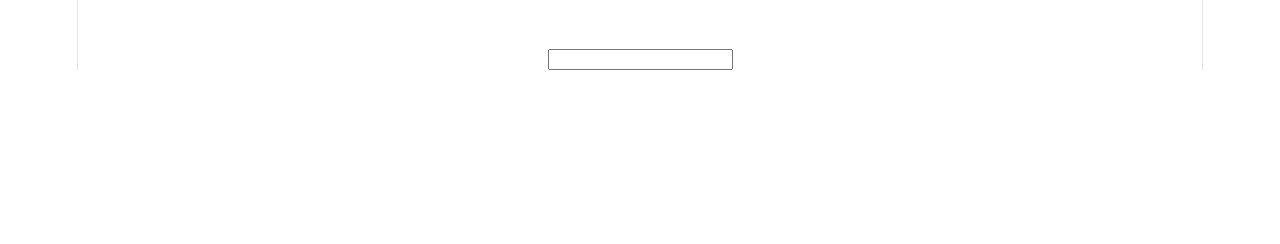
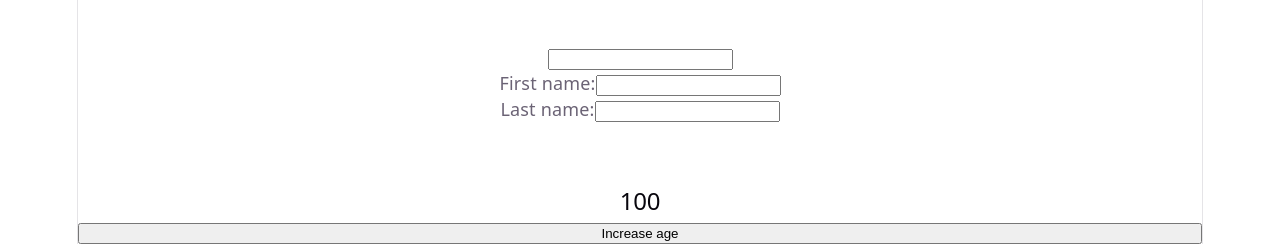
Before and after one commit to stebeus/hello-react-world, a React (Vite) app: page / in a window 1280 px wide. Shown: the part 1155-1399 px from the top of the page. Before the commit the page ends 1225 px from the top, so only its background shows below. Built offline with nearby package versions, Linux system fonts and the light colour scheme.

Commit message:
feat: add Person component

```diff
--- a/src/App.jsx
+++ b/src/App.jsx
@@ -2,6 +2,7 @@ import './App.css';
 import Greeting from './components/Greeting.jsx';
 import { Egg } from './components/Food.jsx';
 import ConvertedHtmlElement from './components/ConvertedHtmlElement.jsx';
+import Person from './components/Person.jsx';
 
 function App() {
   return (
@@ -10,6 +11,7 @@ function App() {
       <Greeting />
       <Egg />
       <ConvertedHtmlElement />
+      <Person />
     </>
   );
 }
--- /dev/null
+++ b/src/components/Person.jsx
@@ -0,0 +1,37 @@
+import { useState } from 'react';
+
+export default function Person() {
+  const [firstName, setFirstName] = useState('');
+  const [lastName, setLastName] = useState('');
+
+  const handleFirstNameChange = ({ target }) => setFirstName(target.value);
+  const handleLastNameChange = ({ target }) => setLastName(target.value);
+
+  const fullName = `${firstName} ${lastName}`;
+
+  const [person, setPerson] = useState({
+    name: fullName,
+    age: 100,
+  });
+
+  const handleIncreaseAge = () => {
+    const newPerson = { name: person.name, age: person.age + 1 };
+    setPerson(newPerson);
+  };
+
+  return (
+    <>
+      <label>
+        First name:
+        <input type='text' onChange={handleFirstNameChange} />
+      </label>
+      <label>
+        Last name:
+        <input type='text' onChange={handleLastNameChange} />
+      </label>
+      <h1>{fullName}</h1>
+      <h2>{person.age}</h2>
+      <button onClick={handleIncreaseAge}>Increase age</button>
+    </>
+  );
+}
```
